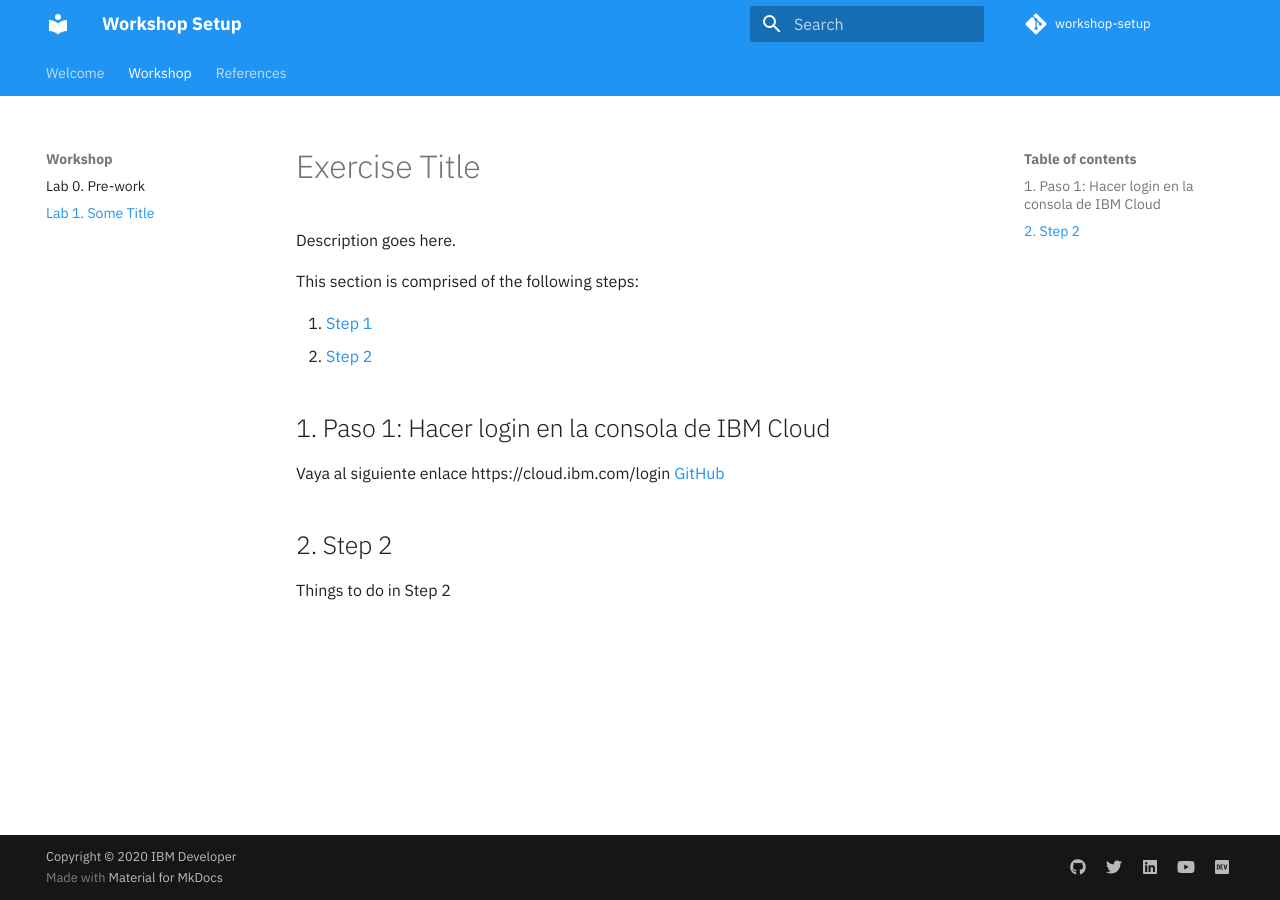
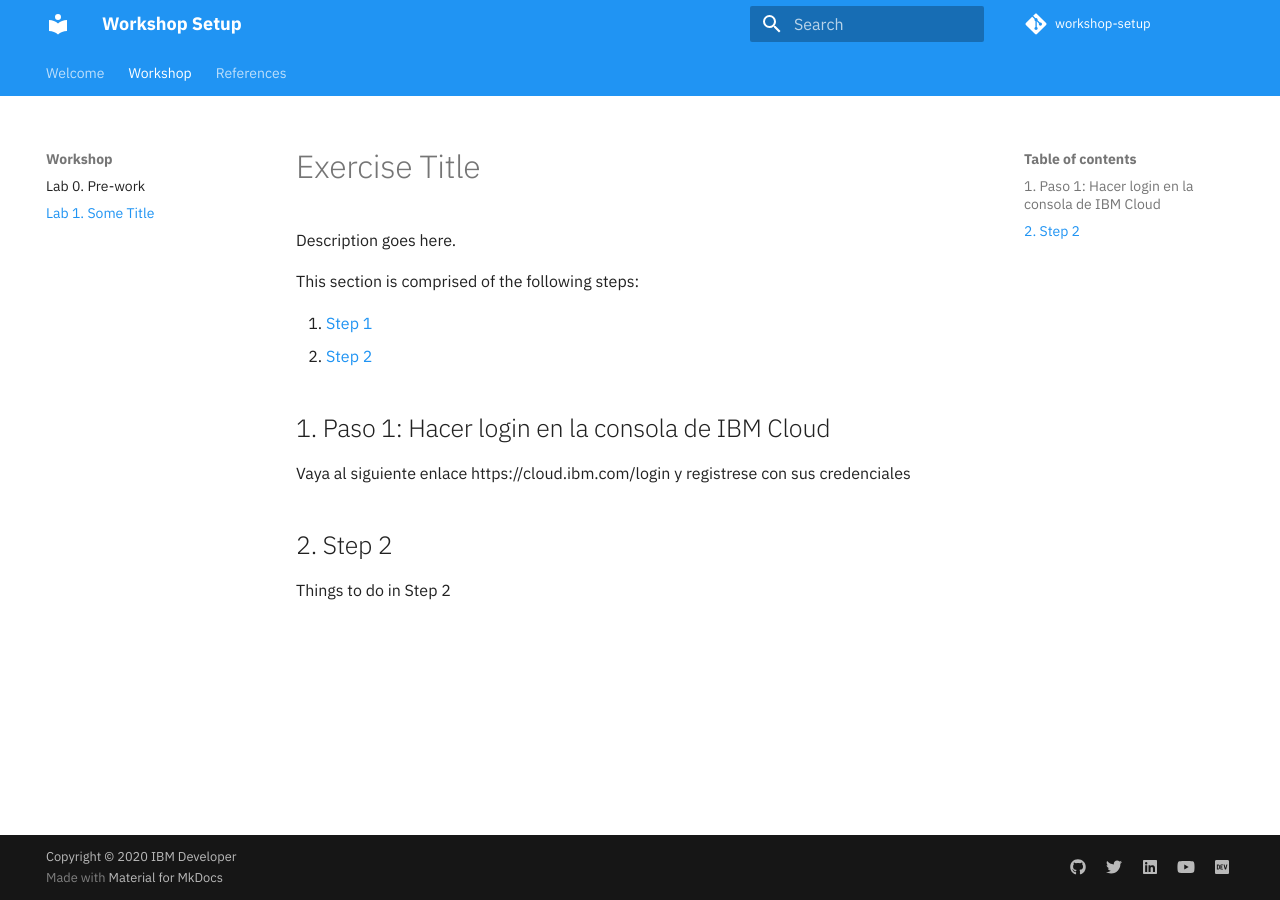
Before and after one commit to IBM/maquina-vending, an MkDocs documentation site: the page built from docs/lab-1/README.md, in a window 1280 px wide. Built offline with MkDocs 1.6.1 and Material for MkDocs 9.7.7, drawn with Linux system fonts in a browser that asks for light colours; comment, search, counter and statistics services are not loaded.

Commit message:
Commit prueba

```diff
--- a/docs/lab-1/README.md
+++ b/docs/lab-1/README.md
@@ -9,7 +9,7 @@ This section is comprised of the following steps:
 
 ## 1. Paso 1: Hacer login en la consola de IBM Cloud
 
-Vaya al siguiente  enlace https://cloud.ibm.com/login [GitHub](https://cloud.ibm.com/login)
+Vaya al siguiente  enlace https://cloud.ibm.com/login y registrese con sus credenciales
 
 ## 2. Step 2
 
```
